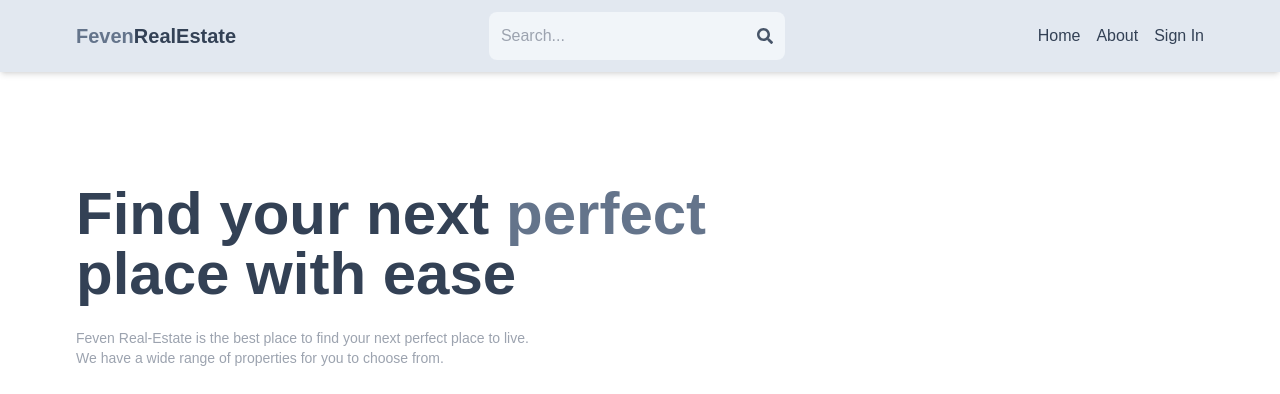
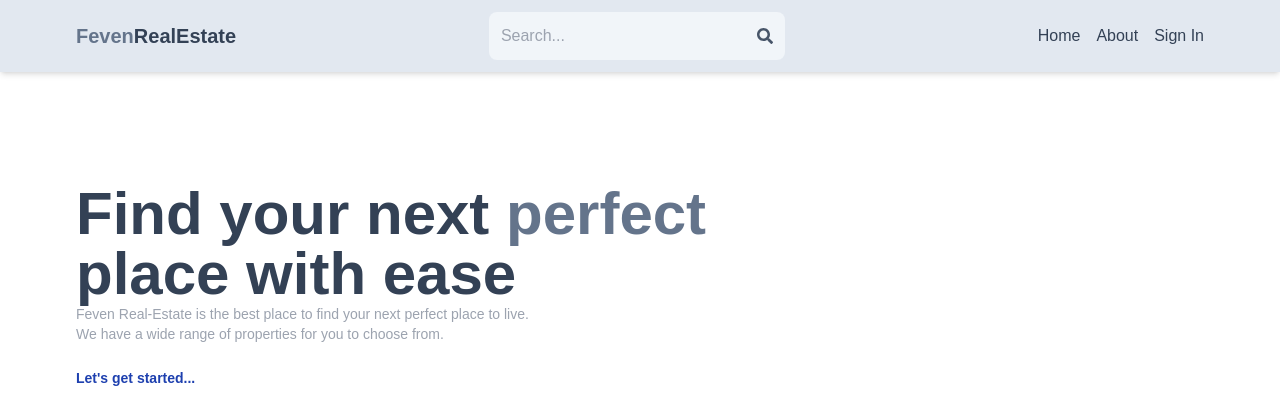
Before and after one commit to fevenbirhan/next-real-estate, a Next.js app: page / in a window 1280 px wide. Shown: the top 394 px of the page. Built offline with nearby package versions, Linux system fonts and the light colour scheme; no server answers.

Commit message:
add create listing button

```diff
--- a/src/app/page.js
+++ b/src/app/page.js
@@ -1,7 +1,9 @@
 import ListingItem from '@/components/ListingItem';
 import Link from 'next/link';
+import { currentUser } from '@clerk/nextjs/server';
 
 export default async function Home() {
+   const user = await currentUser();
    let rentListings = null;
    try {
      const result = await fetch(process.env.URL + '/api/listing/get', {
@@ -56,6 +58,8 @@ export default async function Home() {
    return (
      <div>
        <div className='flex flex-col gap-6 p-28 px-3 max-w-6xl mx-auto'>
+        <div className='flex justify-between items-start'>
+         <div>
           <h1 className='text-slate-700 font-bold text-3xl lg:text-6xl'>
             Find your next <span className='text-slate-500'>perfect</span>
             <br />
@@ -67,6 +71,17 @@ export default async function Home() {
             <br />
             We have a wide range of properties for you to choose from.
           </div>
+         </div>
+         {user && (
+            <Link
+              href="/create-listing"
+              className="bg-slate-700 text-white px-4 py-2 rounded-lg hover:bg-slate-600 transition-color text-sm sm:text-base"
+            >
+              + Create Listing
+            </Link>
+          )}
+        </div>
+
          <Link
            href={'/search'}
            className='text-xs sm:text-sm text-blue-800 font-bold hover:underline'
```
Lines whose indentation alone changed are shown as unchanged.
